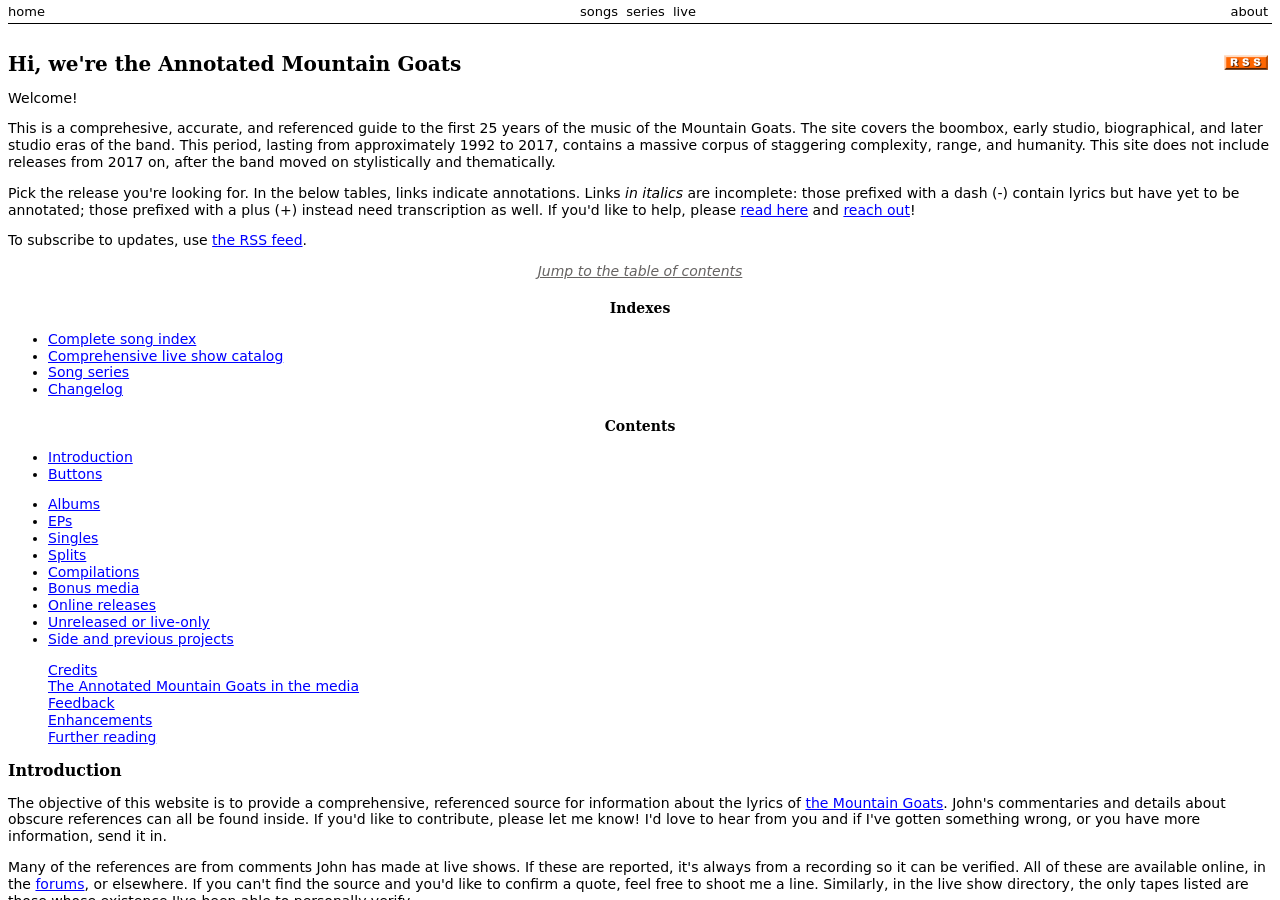
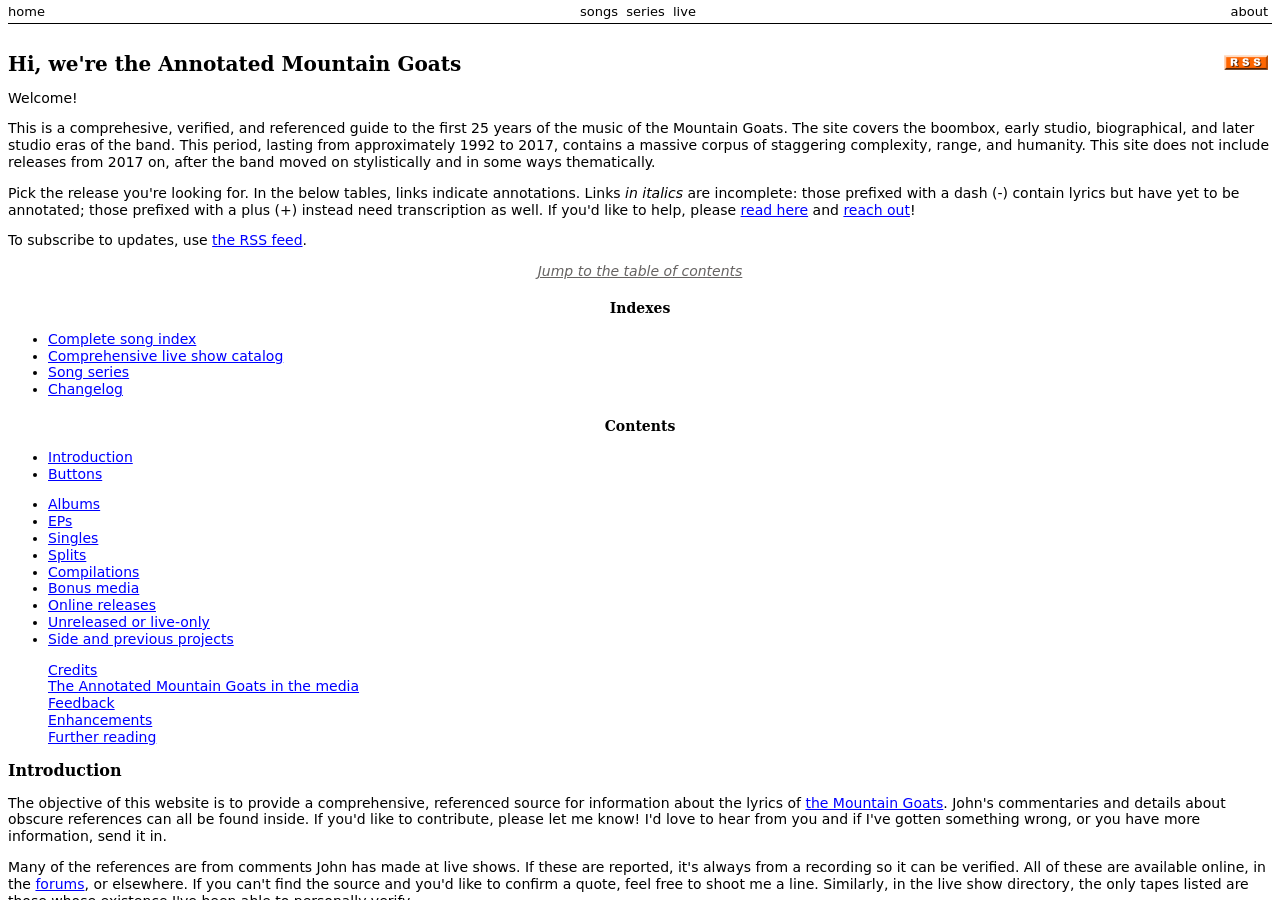
Before and after one commit to annotatedtmg/annotatedtmg, a Jekyll site: the page built from tmg/index.md, in a window 1280 px wide and 900 px high. Built offline with Jekyll 4.4.1, drawn with Linux system fonts in a browser that asks for light colours.

Commit message:
Mildly improve introduction phrasing

```diff
--- a/tmg/index.md
+++ b/tmg/index.md
@@ -14,12 +14,12 @@
 
 Welcome!
 
-This is a comprehesive, accurate, and referenced guide to the first 25 years
+This is a comprehesive, verified, and referenced guide to the first 25 years
 of the music of the Mountain Goats. The site covers the boombox, early studio,
 biographical, and later studio eras of the band. This period, lasting from
 approximately 1992 to 2017, contains a massive corpus of staggering
 complexity, range, and humanity. This site does not include releases from 2017
-on, after the band moved on stylistically and thematically.
+on, after the band moved on stylistically and in some ways thematically.
 
 Pick the release you're looking for. In the below tables, links indicate
 annotations. Links *in italics* are incomplete: those prefixed with a dash (-)
```
